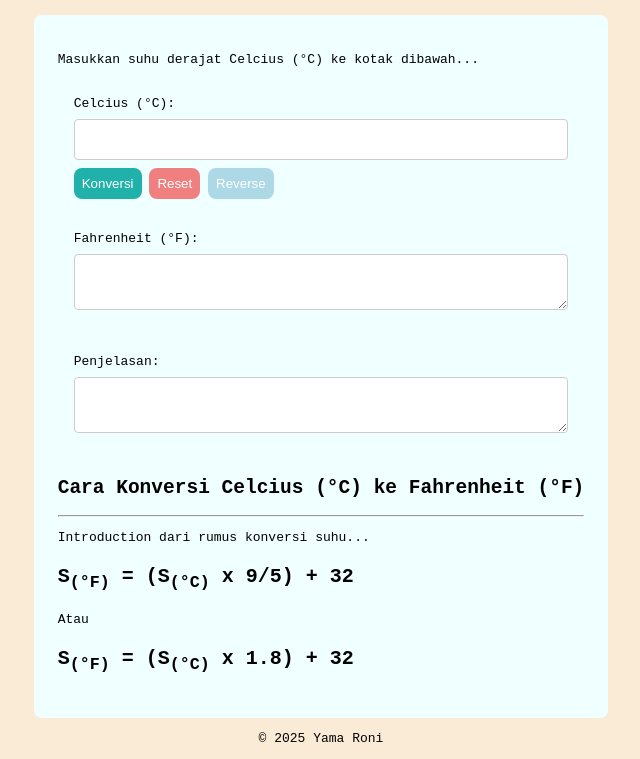
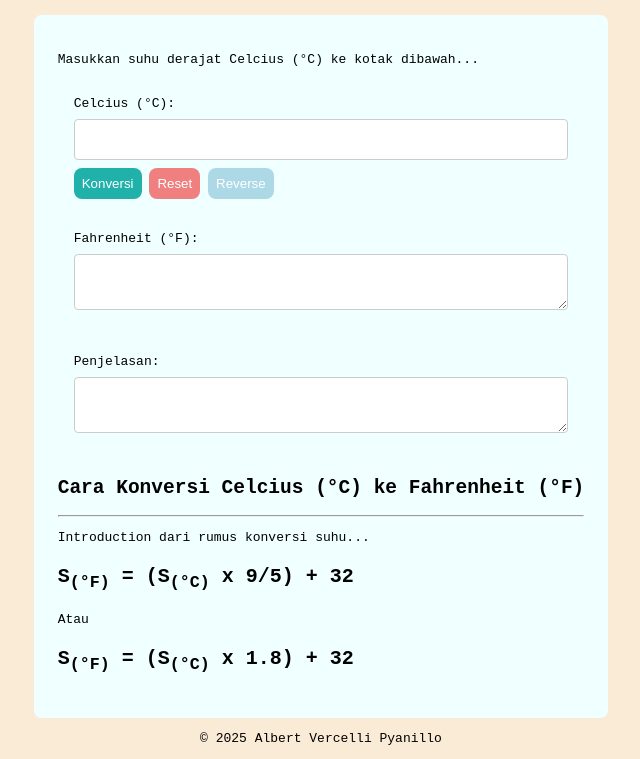
Before and after one commit to revou-fundamental-course/19-may-25-AlbVer, a plain HTML site: page index.html in a window 1280 px wide. Shown: the part 50-809 px from the top of the page, without its empty margins (319-959 px from the left). Drawn offline with Linux system fonts and the light colour scheme.

Commit message:
Update Repository

```diff
--- a/index.html
+++ b/index.html
@@ -74,7 +74,7 @@
 
     <!-- Footer Content -->
     <footer>
-        <p>&copy; 2025 Yama Roni</p>
+        <p>&copy; 2025 Albert Vercelli Pyanillo</p>
     </footer>
 </body>
 
```
